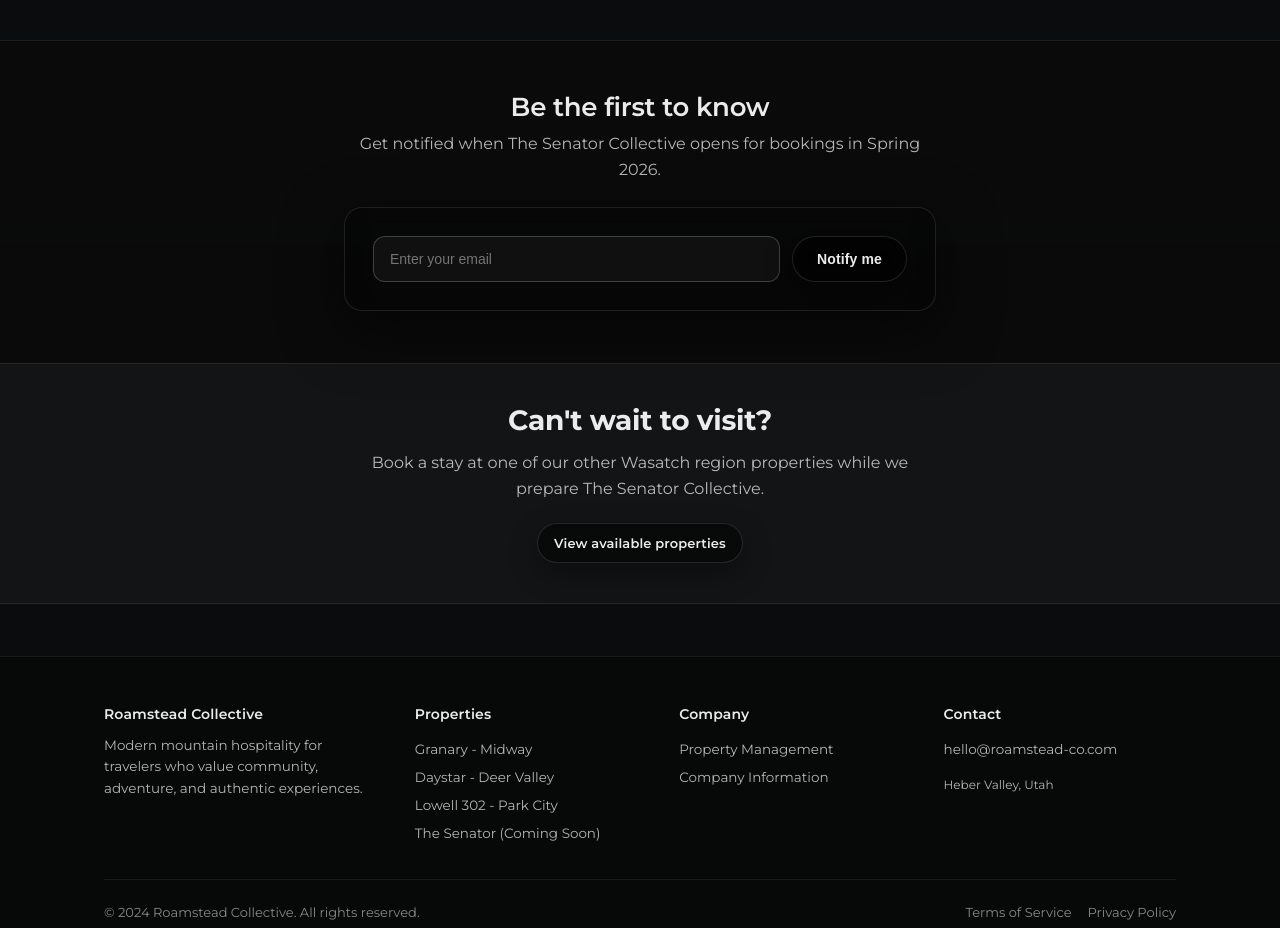
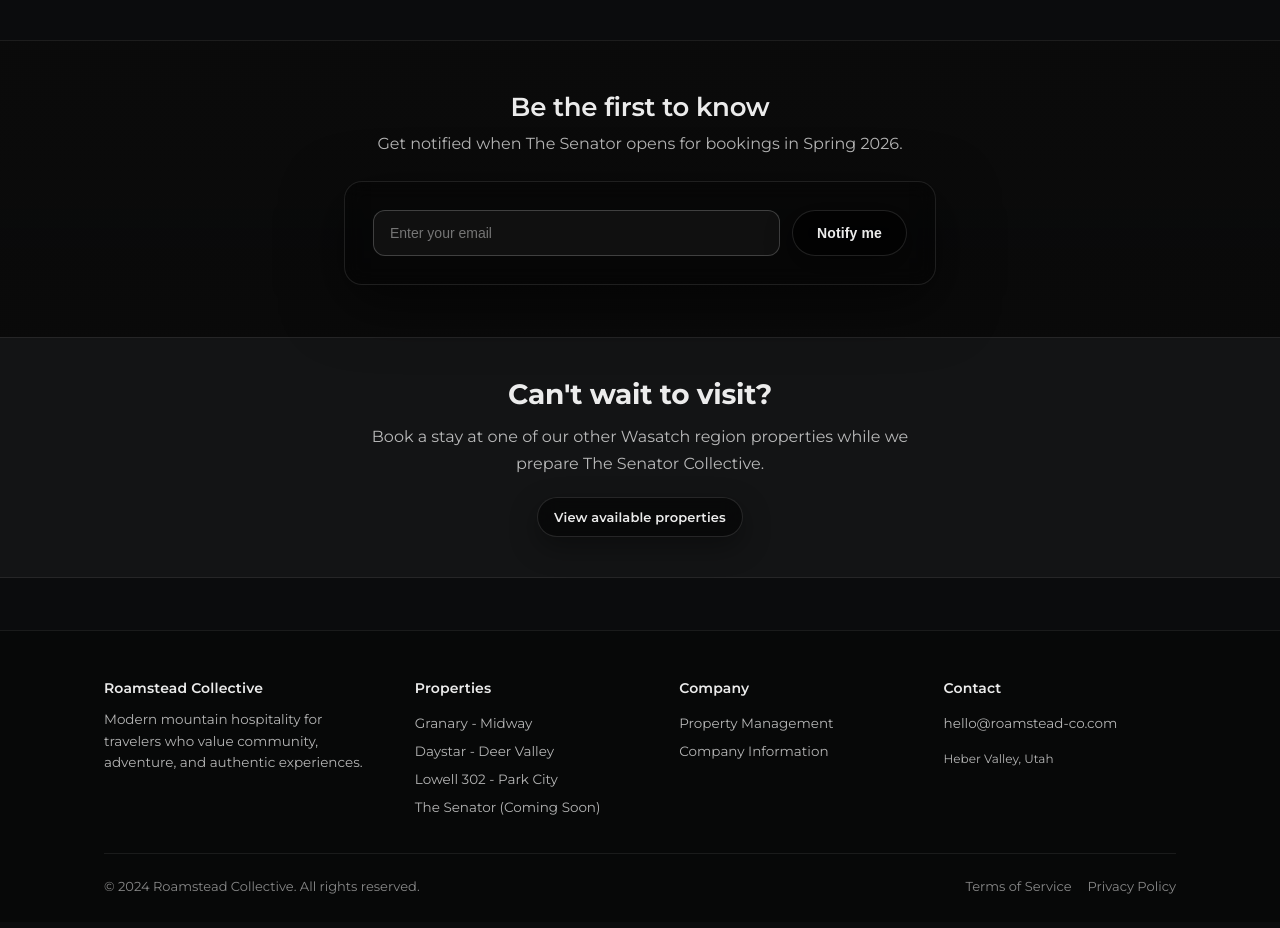
Before and after one commit to TimBlew/Roamstead-booking, a Next.js app: page /listings/senator in a window 1280 px wide. Shown: the part 2825-3753 px from the top of the page. Built offline with nearby package versions, Linux system fonts and the light colour scheme.

Commit message:
senator page text fix

```diff
--- a/app/listings/senator/page.tsx
+++ b/app/listings/senator/page.tsx
@@ -334,7 +334,7 @@
             Be the first to know
           </h2>
           <p className="sectionCopy" style={{ textAlign: 'center', margin: '0 auto 24px' }}>
-            Get notified when The Senator Collective opens for bookings in Spring 2026.
+            Get notified when The Senator opens for bookings in Spring 2026.
           </p>
 
           <div className="card" style={{ padding: '28px' }}>
```
